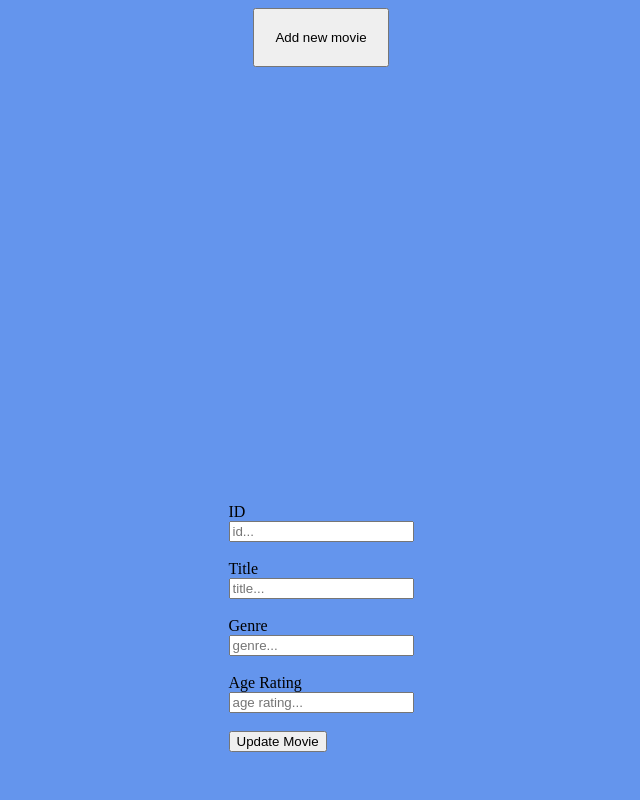
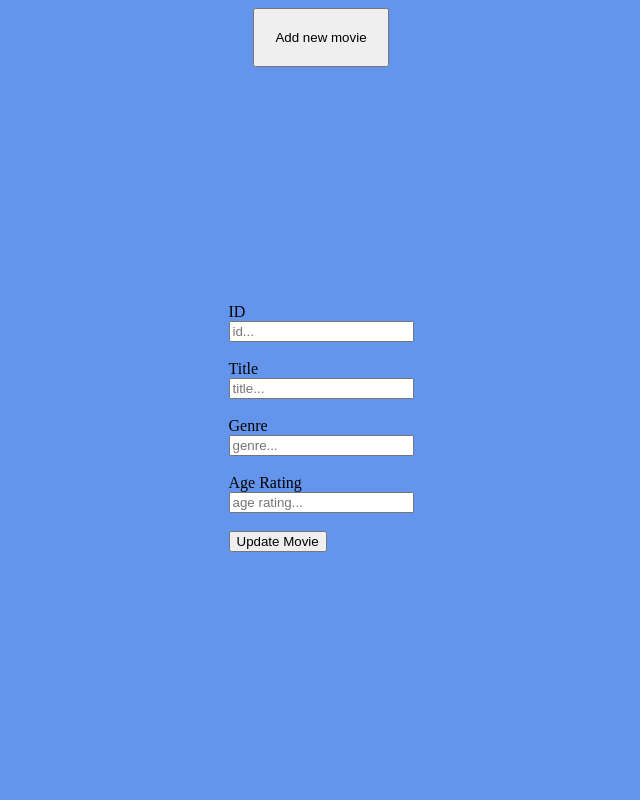
Before and after one commit to bentom08/Full_Stack_api, a web app: page / in a window 1280 px wide. Shown: the whole page, without its empty margins (319-959 px from the left). Run offline with its HTML, style and script files only (its server is not run), Linux system fonts and the light colour scheme; data that the repository does not hold is empty.

Commit message:
more css

```diff
--- a/src/main/webapp/index.html
+++ b/src/main/webapp/index.html
@@ -7,14 +7,14 @@
 	</head>
 	<body>
 		<div id="containerAll">
-			<div id="container">
+			<div id="addContainer">
 					<a href="entryForm.html"><input id="add" type="button" value="Add new movie" /></a><br>
 				</div>
 
 		<table id="Table">
 		</table><br><br>
 		<script>getTable()</script>
-		<div id="update">
+		<div id="updateContainer">
 		ID<br>
 		<input id="id" type = "text" name ="id" placeholder="id..."/><br><br>
 		Title<br>
--- a/src/main/webapp/styles.css
+++ b/src/main/webapp/styles.css
@@ -3,7 +3,7 @@ body {
 }
 
 #Table {
-  padding: 200px;
+  padding: 100px;
 }
 
 #containerAll {
@@ -12,7 +12,7 @@ body {
   align-items: center;
 }
 
-#container {
+#addContainer {
   font-size:15px;
 }
 
@@ -20,6 +20,6 @@ body {
   padding: 20px
 }
 
-#update {
-
+#updateContainer {
+  font-family: serif;
 }
```
